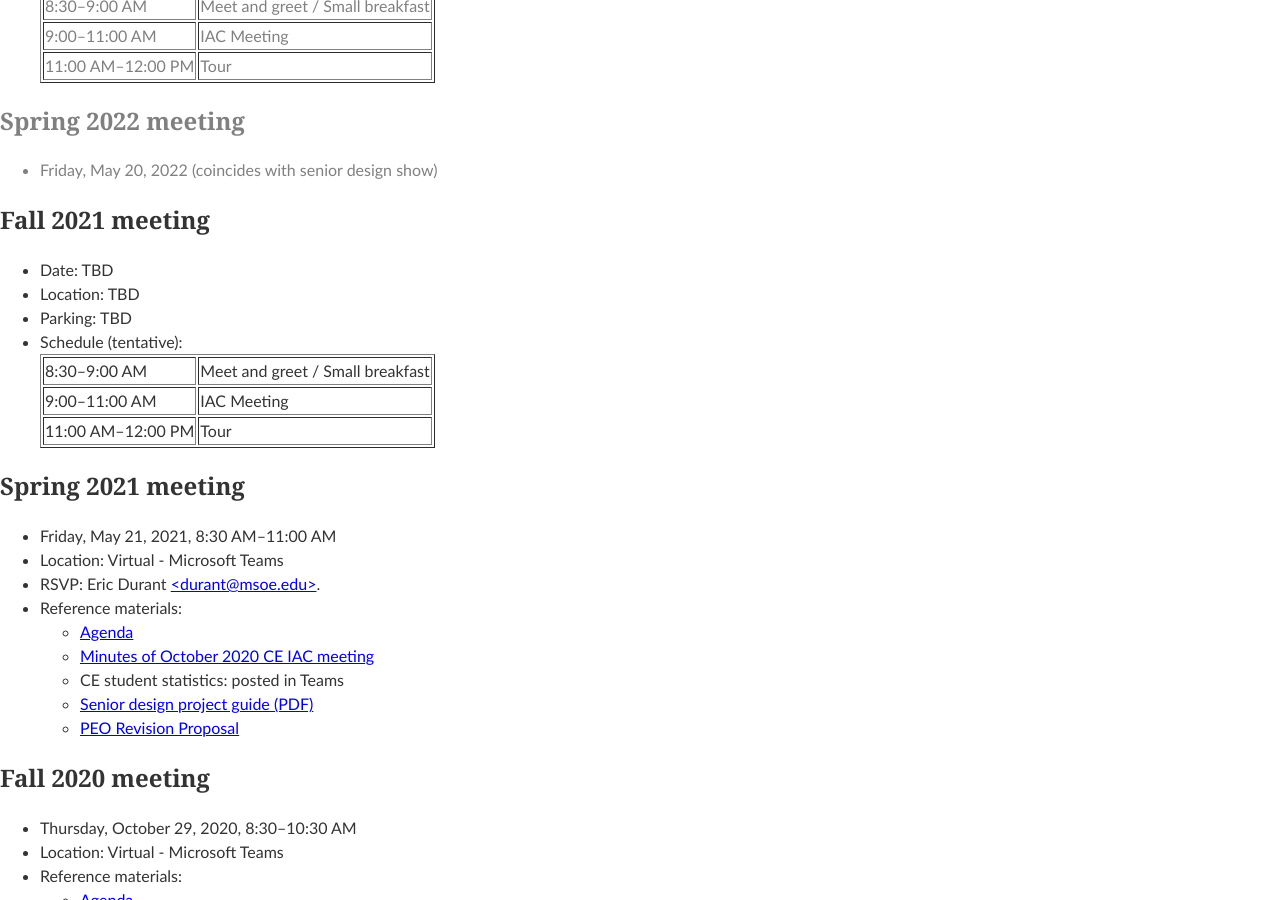
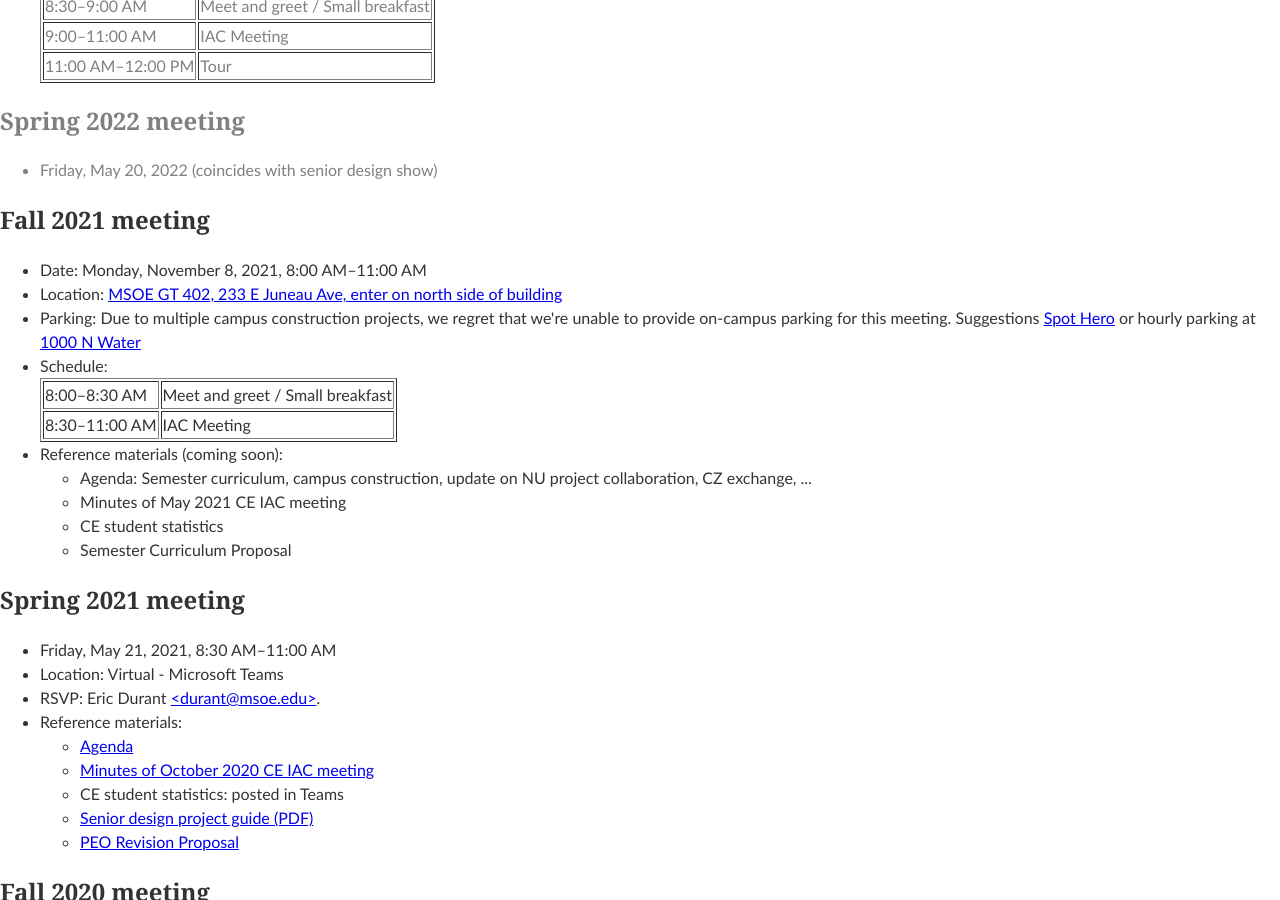
Before and after one commit to edurant/edurant.github.io, a Jekyll site: the page built from ceiac/index.html, in a window 1280 px wide and 900 px high, scrolled down 506 px. Built offline with Jekyll 4.4.1, drawn with Linux system fonts in a browser that asks for light colours.

Commit message:
ceiac fall meeting details

```diff
--- a/ceiac/index.html
+++ b/ceiac/index.html
@@ -39,14 +39,21 @@ before the MSOE senior design show.</p>
 
 <h1>Fall 2021 meeting</h1>
   <ul>
-    <li>Date: TBD</li>
-    <li>Location: TBD</li>
-    <li>Parking: TBD</li>
-    <li>Schedule (tentative):
-      <table border><tr><td>8:30&ndash;9:00 AM</td><td>Meet and greet / Small breakfast</td></tr>
-             <tr><td>9:00&ndash;11:00 AM</td><td>IAC Meeting</td></tr>
-             <tr><td>11:00 AM&ndash;12:00 PM</td><td>Tour</td></tr>
+    <li>Date: Monday, November 8, 2021, 8:00 AM&ndash;11:00 AM</li>
+    <li>Location: <a href="https://g.page/msoe-grohmann-tower?share">MSOE GT 402, 233 E Juneau Ave, enter on north side of building</a></li>
+    <li>Parking: Due to multiple campus construction projects, we regret that we're unable to provide on-campus parking for this meeting. Suggestions <a href="https://spothero.com">Spot Hero</a> or hourly parking at <a href="https://urbanmilwaukee.com/building/1000-north-water-street/">1000 N Water</a></li>
+    <li>Schedule:
+      <table border><tr><td>8:00&ndash;8:30 AM</td><td>Meet and greet / Small breakfast</td></tr>
+             <tr><td>8:30&ndash;11:00 AM</td><td>IAC Meeting</td></tr>
       </table></li>
+    <li>Reference materials (coming soon):
+      <ul>
+        <li>Agenda: Semester curriculum, campus construction, update on NU project collaboration, CZ exchange, ...</li>
+        <li>Minutes of May 2021 CE IAC meeting</li>
+        <li>CE student statistics</li>
+        <li>Semester Curriculum Proposal</li>
+      </ul>
+    </li>
   </ul>
 
 <h1>Spring 2021 meeting</h1>
```
